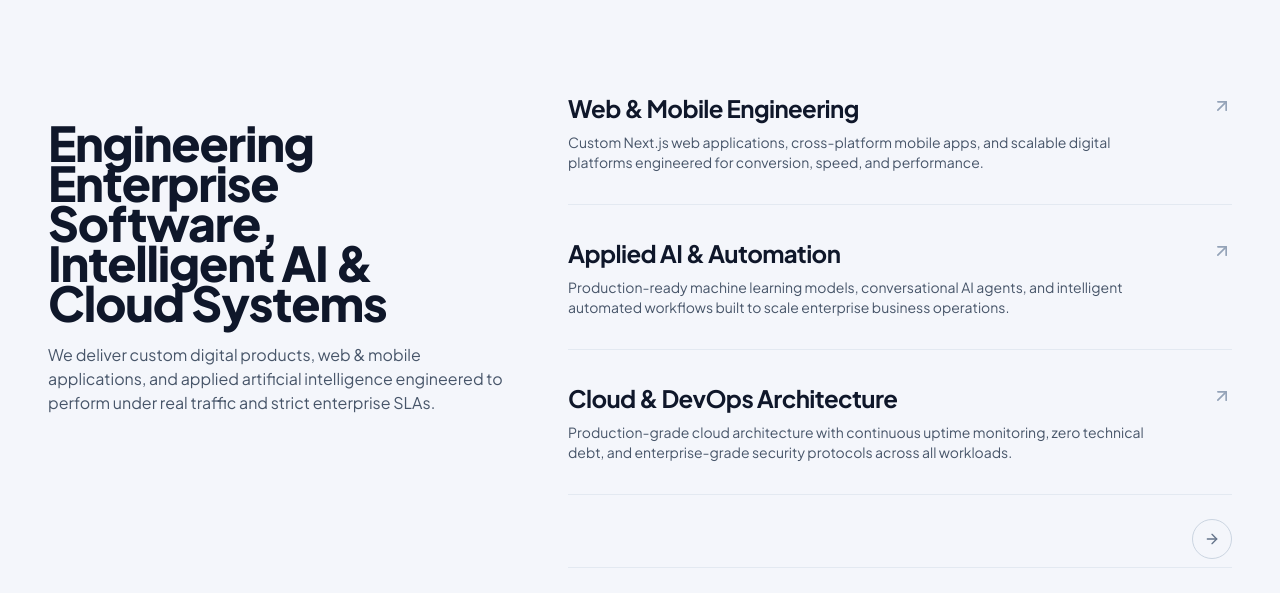
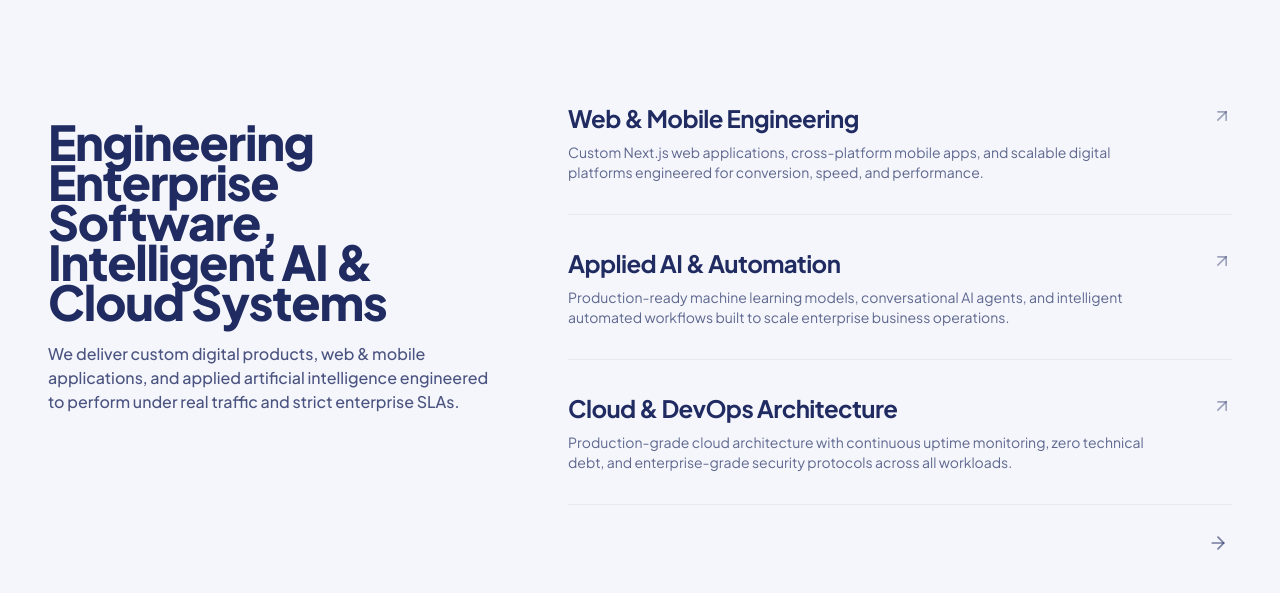
Before and after one commit to alishanea/arkanet-demo-, a Next.js app: page / in a window 1280 px wide. Shown: the part 887-1480 px from the top of the page. Built offline with nearby package versions, Linux system fonts and the light colour scheme.

Commit message:
fix(typography): enforce Plus Jakarta Sans and signature #202B61 color, remove circle and line around bottom arrow

```diff
--- a/src/components/home/AgencyStatement.tsx
+++ b/src/components/home/AgencyStatement.tsx
@@ -30,26 +30,27 @@ export const AgencyStatement: React.FC<AgencyStatementProps> = ({ onOpenBooking
   return (
     <section
       id="what-is-arkanet"
-      className="relative w-full min-h-[100vh] min-h-[100dvh] flex flex-col justify-center items-center bg-[#f4f6fb] px-4 sm:px-8 lg:px-12 py-16 sm:py-20 lg:py-24 select-none border-t border-slate-200/80 overflow-hidden"
+      className="relative w-full min-h-[100vh] min-h-[100dvh] flex flex-col justify-center items-center bg-[#f4f6fb] px-4 sm:px-8 lg:px-12 py-16 sm:py-20 lg:py-24 select-none border-t border-slate-200/80 overflow-hidden font-sans"
     >
       <div className="max-w-[1400px] w-full mx-auto my-auto flex flex-col justify-center">
 
         {/* ── 2-COLUMN EDITORIAL LAYOUT ── */}
         <div className="grid grid-cols-1 lg:grid-cols-12 gap-10 lg:gap-14 xl:gap-16 items-start text-left">
 
-          {/* Left Side: Statement Heading & Narrative (No text above heading, No button, No blue text) */}
+          {/* Left Side: Statement Heading & Narrative in Signature #202B61 Plus Jakarta Sans */}
           <div className="lg:col-span-5 space-y-5 lg:sticky lg:top-28">
-            <h2 className="font-heading font-extrabold text-3xl sm:text-4xl lg:text-[44px] xl:text-[48px] text-slate-900 leading-[1.08] tracking-tight">
+            <h2 className="font-heading font-extrabold text-3xl sm:text-4xl lg:text-[44px] xl:text-[48px] text-[#202B61] leading-[1.08] tracking-tight">
               Engineering Enterprise Software, Intelligent AI &amp; Cloud Systems
             </h2>
 
-            <p className="font-sans font-normal text-slate-600 text-sm sm:text-base leading-relaxed">
+            <p className="font-sans font-medium text-[#202B61]/80 text-sm sm:text-base leading-relaxed">
               We deliver custom digital products, web &amp; mobile applications, and applied artificial intelligence engineered to perform under real traffic and strict enterprise SLAs.
             </p>
           </div>
 
           {/* Right Side: 3 Items with Single Line Separation, No Boxes, No Numbers, No Micro-Elements */}
-          <div className="lg:col-span-7 flex flex-col divide-y divide-slate-200/90 border-t lg:border-t-0 border-b border-slate-200/90">
+          <div className="lg:col-span-7 flex flex-col">
+            <div className="divide-y divide-slate-200/80 border-t border-b lg:border-t-0 border-slate-200/80">
               {STATEMENTS.map((item, idx) => (
                 <Link
                   key={idx}
@@ -58,30 +59,31 @@ export const AgencyStatement: React.FC<AgencyStatementProps> = ({ onOpenBooking
                 >
                   <div className="flex items-start justify-between gap-4">
                     <div className="space-y-2 flex-1 pr-4">
-                    <h3 className="font-heading font-bold text-xl sm:text-2xl text-slate-900 group-hover:text-black transition-colors leading-snug">
+                      <h3 className="font-heading font-bold text-xl sm:text-2xl text-[#202B61] group-hover:opacity-85 transition-opacity leading-snug">
                         {item.title}
                       </h3>
-                    <p className="font-sans font-normal text-slate-600 text-xs sm:text-sm leading-relaxed max-w-xl">
+                      <p className="font-sans font-normal text-xs sm:text-sm text-[#202B61]/70 leading-relaxed max-w-xl">
                         {item.desc}
                       </p>
                     </div>
 
                     <div className="pt-1 shrink-0">
-                    <ArrowUpRight className="w-5 h-5 text-slate-400 group-hover:text-slate-950 transition-colors" />
+                      <ArrowUpRight className="w-5 h-5 text-[#202B61]/40 group-hover:text-[#202B61] group-hover:translate-x-0.5 group-hover:-translate-y-0.5 transition-all" />
                     </div>
                   </div>
                 </Link>
               ))}
+            </div>
 
-            {/* Bottom Right: All Capabilities Arrow (No text, just a small arrow at the bottom right side) */}
-            <div className="pt-6 pb-2 flex justify-end">
+            {/* Bottom Right: Clean Arrow ONLY (No circle, No line around or below it) */}
+            <div className="pt-6 flex justify-end">
               <Link
                 href="/capabilities"
                 aria-label="View all capabilities"
                 title="View all capabilities"
-                className="group inline-flex items-center justify-center w-10 h-10 rounded-full border border-slate-300 hover:border-slate-900 text-slate-500 hover:text-slate-950 transition-all"
+                className="inline-flex items-center text-[#202B61]/60 hover:text-[#202B61] transition-colors p-1"
               >
-                <ArrowRight className="w-4 h-4 group-hover:translate-x-1 transition-transform" />
+                <ArrowRight className="w-5 h-5 hover:translate-x-1.5 transition-transform" />
               </Link>
             </div>
           </div>
--- a/src/components/home/WhatsNewSection.tsx
+++ b/src/components/home/WhatsNewSection.tsx
@@ -105,7 +105,7 @@ export const WhatsNewSection: React.FC<WhatsNewSectionProps> = ({ onOpenBooking
   const [selectedProject, setSelectedProject] = useState<WorkProjectDetail | null>(null);
 
   return (
-    <section className="relative w-full bg-[#f4f6fb] py-16 sm:py-20 lg:py-24 px-4 sm:px-8 lg:px-12 select-none border-t border-slate-200/80">
+    <section className="relative w-full bg-[#f4f6fb] py-16 sm:py-20 lg:py-24 px-4 sm:px-8 lg:px-12 select-none border-t border-slate-200/80 font-sans">
       <div className="max-w-[1400px] mx-auto space-y-8 sm:space-y-10 lg:space-y-12">
 
         {/* ── 1. SECTION HEADER ── */}
@@ -114,13 +114,13 @@ export const WhatsNewSection: React.FC<WhatsNewSectionProps> = ({ onOpenBooking
             <h2 className="font-heading font-extrabold text-2xl sm:text-3xl lg:text-4xl text-[#202B61] leading-tight tracking-tight">
               Selected Work &amp; Case Studies
             </h2>
-            <p className="font-sans font-medium text-slate-600 text-sm sm:text-base leading-relaxed">
+            <p className="font-sans font-medium text-[#202B61]/75 text-sm sm:text-base leading-relaxed">
               Explore how we design, build, and deploy production digital systems that solve real operational friction.
             </p>
           </div>
         </div>
 
-        {/* ── 2. 4-COLUMN BALANCED PROJECT GRID (PERFECT SYMMETRY WITH NATURAL PHOTOGRAPHY) ── */}
+        {/* ── 2. 4-COLUMN BALANCED PROJECT GRID ── */}
         <div className="grid grid-cols-1 sm:grid-cols-2 lg:grid-cols-4 gap-6 items-stretch w-full">
           {FEATURED_PROJECTS.map((project) => (
             <div
@@ -129,7 +129,7 @@ export const WhatsNewSection: React.FC<WhatsNewSectionProps> = ({ onOpenBooking
               className="group bg-white hover:bg-slate-50/80 rounded-xl border border-slate-200/90 overflow-hidden transition-all duration-300 flex flex-col justify-between h-full cursor-pointer text-left outline-none"
             >
               <div className="flex flex-col flex-1">
-                {/* Clean Aspect Ratio Image (Natural Photography, No Glowing/Highlight Theme) */}
+                {/* Image */}
                 <div className="relative w-full aspect-[16/10] bg-slate-100 overflow-hidden shrink-0 border-b border-slate-100">
                   <Image
                     src={project.outerImage}
@@ -141,29 +141,28 @@ export const WhatsNewSection: React.FC<WhatsNewSectionProps> = ({ onOpenBooking
                   />
                 </div>
 
-                {/* Card Body: Title, Description, Tech Chips */}
+                {/* Card Body */}
                 <div className="p-6 flex flex-col justify-between flex-1 space-y-4">
                   <div className="space-y-2.5">
-                    {/* Symmetrical Title Row */}
+                    {/* Title Row */}
                     <div className="flex items-start justify-between gap-3 min-h-[3rem] sm:min-h-[3.25rem]">
                       <h3 className="font-heading font-extrabold text-lg sm:text-xl text-[#202B61] leading-snug tracking-tight">
                         {project.title}
                       </h3>
-                      <ArrowRight className="w-4 h-4 text-slate-400 group-hover:text-[#202B61] transition-transform duration-200 group-hover:translate-x-1 shrink-0 mt-1" />
+                      <ArrowRight className="w-4 h-4 text-[#202B61]/40 group-hover:text-[#202B61] transition-transform duration-200 group-hover:translate-x-1 shrink-0 mt-1" />
                     </div>
 
-                    {/* Exact 16 words in all 4 cards - Uniform Height */}
-                    <p className="font-sans text-xs sm:text-sm text-slate-600 leading-relaxed font-normal min-h-[4.5rem] sm:min-h-[4.75rem] flex items-start">
+                    <p className="font-sans text-xs sm:text-sm text-[#202B61]/70 leading-relaxed font-normal min-h-[4.5rem] sm:min-h-[4.75rem] flex items-start">
                       {project.description}
                     </p>
                   </div>
 
-                  {/* 3 Balanced Tech Chips */}
+                  {/* Tech Chips */}
                   <div className="pt-4 border-t border-slate-100 flex flex-wrap items-center gap-1.5 min-h-[32px]">
                     {project.detail?.techStack.slice(0, 3).map((tech, tIdx) => (
                       <span
                         key={tIdx}
-                        className="px-2 py-0.5 rounded-md text-[11px] font-medium font-sans bg-slate-100 text-slate-600"
+                        className="px-2 py-0.5 rounded-md text-[11px] font-medium font-sans bg-slate-100 text-[#202B61]/70"
                       >
                         {tech}
                       </span>
```
Lines whose indentation alone changed are shown as unchanged.
